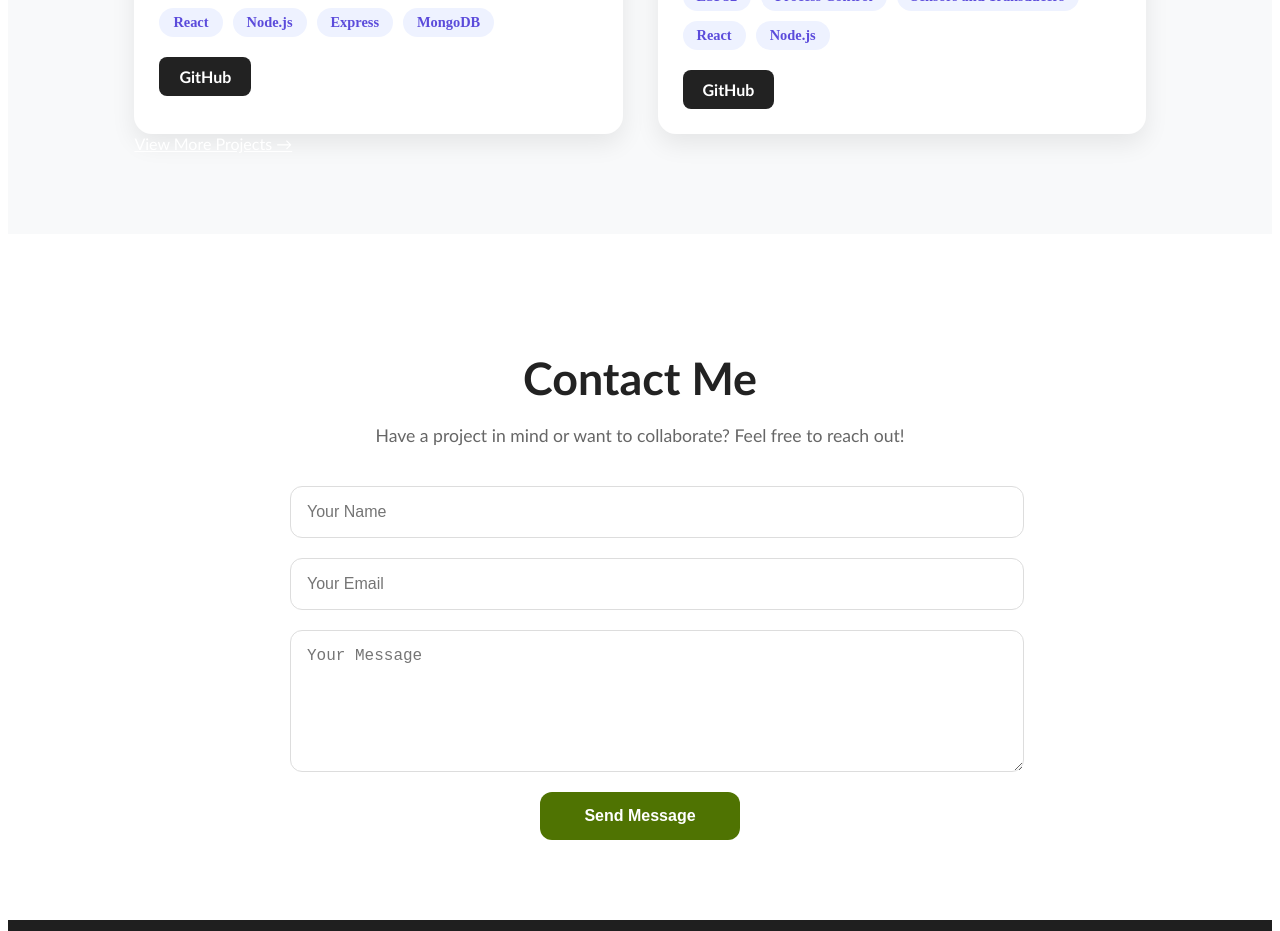
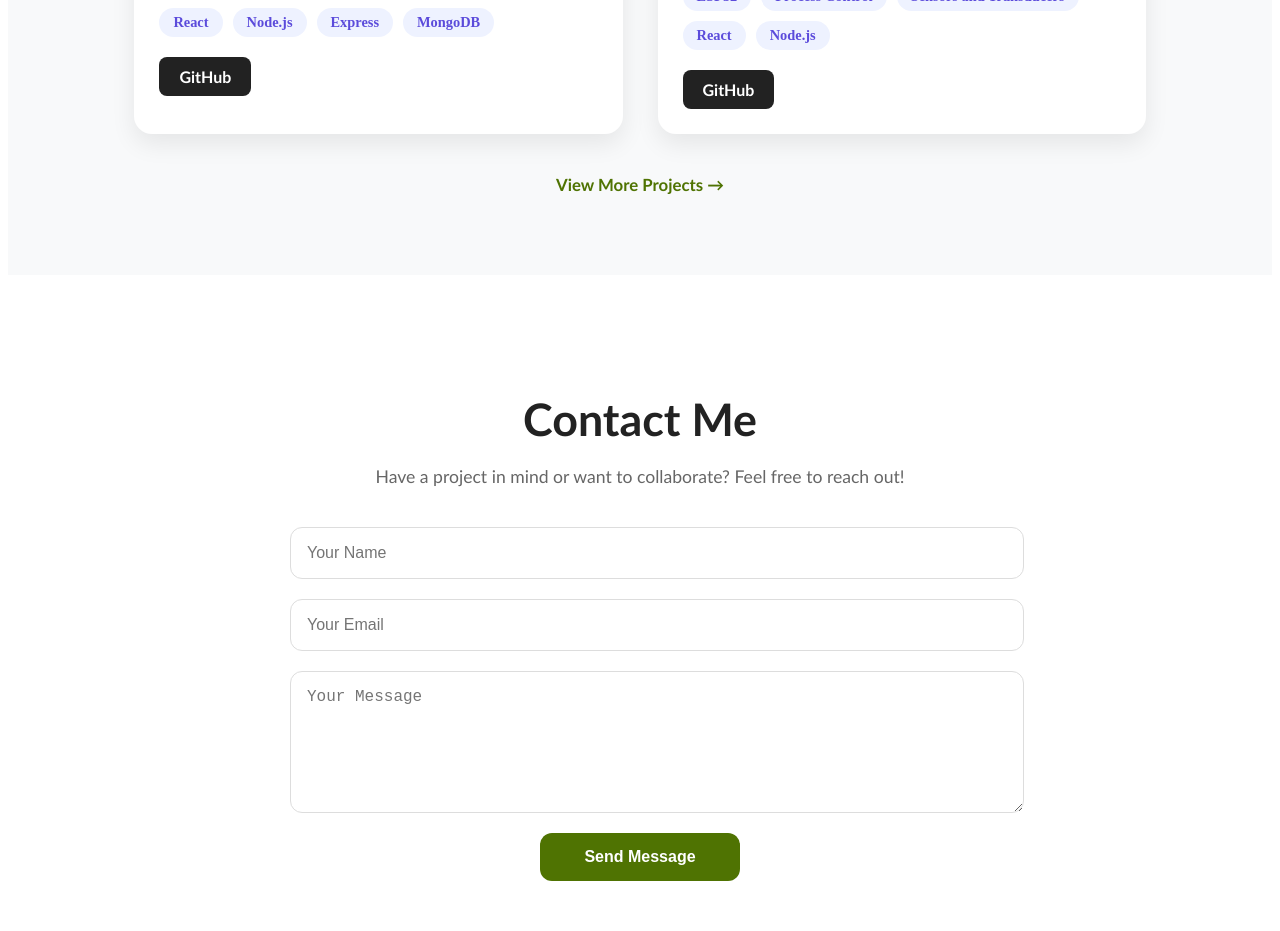
Before and after one commit to shanmathi180/portfolio, a React (Vite) app: page / in a window 1280 px wide. Shown: the part 2460-3391 px from the top of the page. Built offline with nearby package versions, Linux system fonts and the light colour scheme.

Commit message:
Update Projects.css

```diff
--- a/src/styles/Projects.css
+++ b/src/styles/Projects.css
@@ -94,3 +94,20 @@
 .demo-btn:hover {
     opacity: 0.9;
 }
+.more-projects {
+    text-align: center;
+    margin-top: 40px;
+}
+
+.view-more-btn {
+    color: #4f7302;
+    font-size: 1.05rem;
+    font-weight: bold;
+    text-decoration: none;
+    transition: 0.3s;
+}
+
+.view-more-btn:hover {
+    color: #6b9904;
+    letter-spacing: 1px;
+}
```
